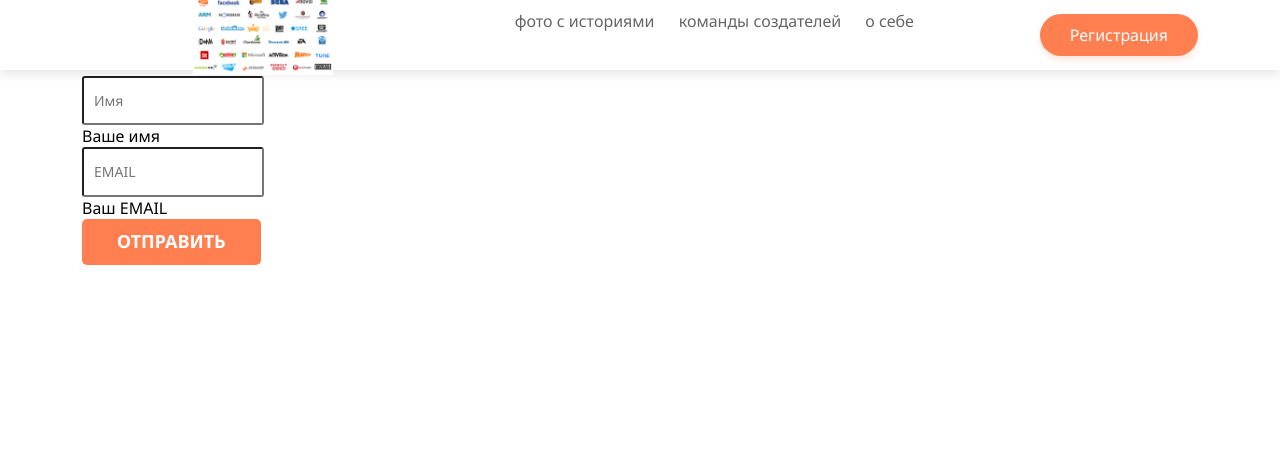
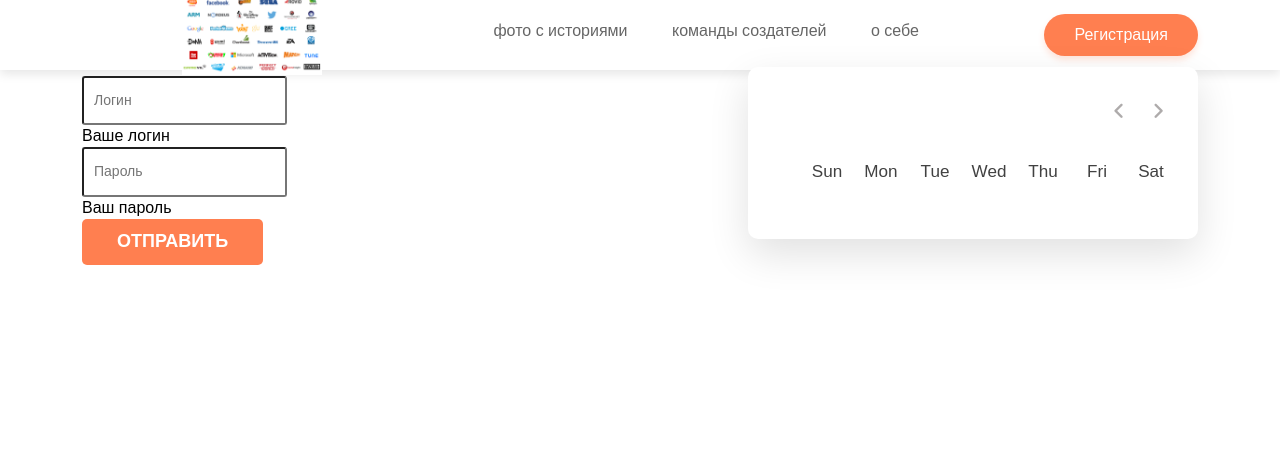
Before and after one commit to Danila7926/Kursovarabota, a PHP site: page /practice-starter-template-main/practice-starter-template-main/reg.html in a window 1280 px wide. Shown: the top 464 px of the page. Run offline with PHP 8.4, Linux system fonts and the light colour scheme.

Commit message:
Add files via upload

```diff
--- a/practice-starter-template-main/practice-starter-template-main/css/styles.css
+++ b/practice-starter-template-main/practice-starter-template-main/css/styles.css
@@ -43,7 +43,7 @@ body {
 	color: #000;
 	opacity: 0.6;
 	text-decoration: none;
-	padding: 10px;
+	padding: 20px;
 	transition: all .0.7s ease-in-out;
 
 }
@@ -164,3 +164,135 @@ body {
 	box-shadow: 0 0 3px rgba(255,127,80, .3);
 
 }
+.trade {
+
+
+	padding: 10px 30px;
+	background-color: coral;
+	border-radius: 100px;
+	color:#fff;
+	text-decoration: none;
+	box-shadow: 0 4px 6px rgba(255, 127, 80, .2);
+	transition: all .1s ease-out;
+
+		 }
+
+	{
+		color: #800080; /* Цвет посещенной ссылки */
+		background: #00FFFF;
+	   }
+	.trrade:active {
+		color: #f00; /* Цвет активной ссылки */
+		background: #0000FF;
+	   }
+	   * {
+		margin: 0;
+		padding: 0;
+		font-family: 'Poppins', sans-serif;
+	}
+
+
+	.calendar-container {
+		background: #fff;
+		width: 450px;
+		border-radius: 10px;
+		box-shadow: 0 15px 40px rgba(0, 0, 0, 0.12);
+	}
+
+	.calendar-container header {
+		display: flex;
+		align-items: center;
+		padding: 25px 30px 10px;
+		justify-content: space-between;
+	}
+
+	header .calendar-navigation {
+		display: flex;
+	}
+
+	header .calendar-navigation span {
+		height: 38px;
+		width: 38px;
+		margin: 0 1px;
+		cursor: pointer;
+		text-align: center;
+		line-height: 38px;
+		border-radius: 50%;
+		user-select: none;
+		color: #aeabab;
+		font-size: 1.9rem;
+	}
+
+	.calendar-navigation span:last-child {
+		margin-right: -10px;
+	}
+
+	header .calendar-navigation span:hover {
+		background: #f2f2f2;
+	}
+
+	header .calendar-current-date {
+		font-weight: 500;
+		font-size: 1.45rem;
+	}
+
+	.calendar-body {
+		padding: 20px;
+	}
+
+	.calendar-body ul {
+		list-style: none;
+		flex-wrap: wrap;
+		display: flex;
+		text-align: center;
+	}
+
+	.calendar-body .calendar-dates {
+		margin-bottom: 20px;
+	}
+
+	.calendar-body li {
+		width: calc(100% / 7);
+		font-size: 1.07rem;
+		color: #414141;
+	}
+
+	.calendar-body .calendar-weekdays li {
+		cursor: default;
+		font-weight: 500;
+	}
+
+	.calendar-body .calendar-dates li {
+		margin-top: 30px;
+		position: relative;
+		z-index: 1;
+		cursor: pointer;
+	}
+
+	.calendar-dates li.inactive {
+		color: #aaa;
+	}
+
+	.calendar-dates li.active {
+		color: #fff;
+	}
+
+	.calendar-dates li::before {
+		position: absolute;
+		content: "";
+		z-index: -1;
+		top: 50%;
+		left: 50%;
+		width: 40px;
+		height: 40px;
+		border-radius: 50%;
+		transform: translate(-50%, -50%);
+	}
+
+	.calendar-dates li.active::before {
+		background: #6332c5;
+	}
+
+	.calendar-dates li:not(.active):hover::before {
+		background: #e4e1e1;
+	}
--- a/practice-starter-template-main/practice-starter-template-main/reg.html
+++ b/practice-starter-template-main/practice-starter-template-main/reg.html
@@ -36,11 +36,11 @@
 	    <div class="col-lg-4">
 				<form action="#">
 					<div class="form-group">
-						<input type="text" id="name" class="form-control"placeholder="Имя" required>
-						<label for="#">Ваше имя</label>
+						<input type="text" id="login" class="form-control"placeholder="Логин" required>
+						<label for="#">Ваше логин</label>
 						<div class="form-group">
-							<input type="text" id="email" class="form-control" placeholder="EMAIL" required>
-							<label for="email">Ваш EMAIL</label>
+							<input type="text" id="password" class="form-control" placeholder="Пароль" required>
+							<label for="email">Ваш пароль</label>
 							<button type="submit" class="btn-main">Отправить</button>
 
 					</div>
@@ -50,3 +50,40 @@
 	    </div>
 	  </div>
 	</div>
+	<title>Calendar</title>
+    <meta name="viewport"
+          content="width=device-width, initial-scale=1.0">
+    <link rel="stylesheet"
+        href=
+"https://fonts.googleapis.com/css2?family=Material+Symbols+Rounded:opsz,wght,FILL,GRAD@20..48,100..700,0..1,-50..200">
+</head>
+
+<body>
+    <div class="calendar-container">
+        <header class="calendar-header">
+            <p class="calendar-current-date"></p>
+            <div class="calendar-navigation">
+                <span id="calendar-prev"
+                      class="material-symbols-rounded">
+                    chevron_left
+                </span>
+                <span id="calendar-next"
+                      class="material-symbols-rounded">
+                    chevron_right
+                </span>
+            </div>
+        </header>
+
+        <div class="calendar-body">
+            <ul class="calendar-weekdays">
+                <li>Sun</li>
+                <li>Mon</li>
+                <li>Tue</li>
+                <li>Wed</li>
+                <li>Thu</li>
+                <li>Fri</li>
+                <li>Sat</li>
+            </ul>
+            <ul class="calendar-dates"></ul>
+        </div>
+    </div>
```
Also changed, not shown: practice-starter-template-main/practice-starter-template-main/calendar.js (added, +109 -0 lines), practice-starter-template-main/practice-starter-template-main/function.php (added, +10 -0 lines), practice-starter-template-main/practice-starter-template-main/i'm.html (added, +36 -0 lines), practice-starter-template-main/practice-starter-template-main/index.php (added, +55 -0 lines), practice-starter-template-main/practice-starter-template-main/tone.html (added, +47 -0 lines).
